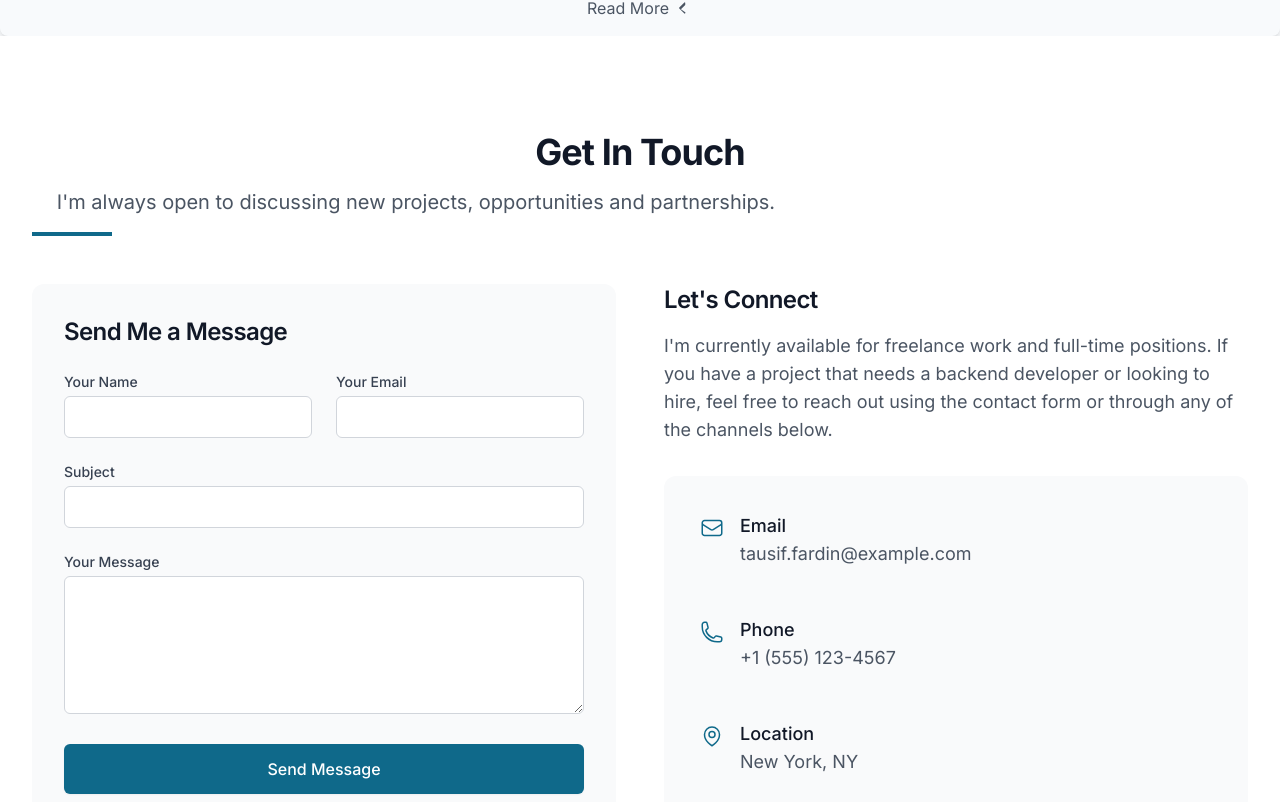
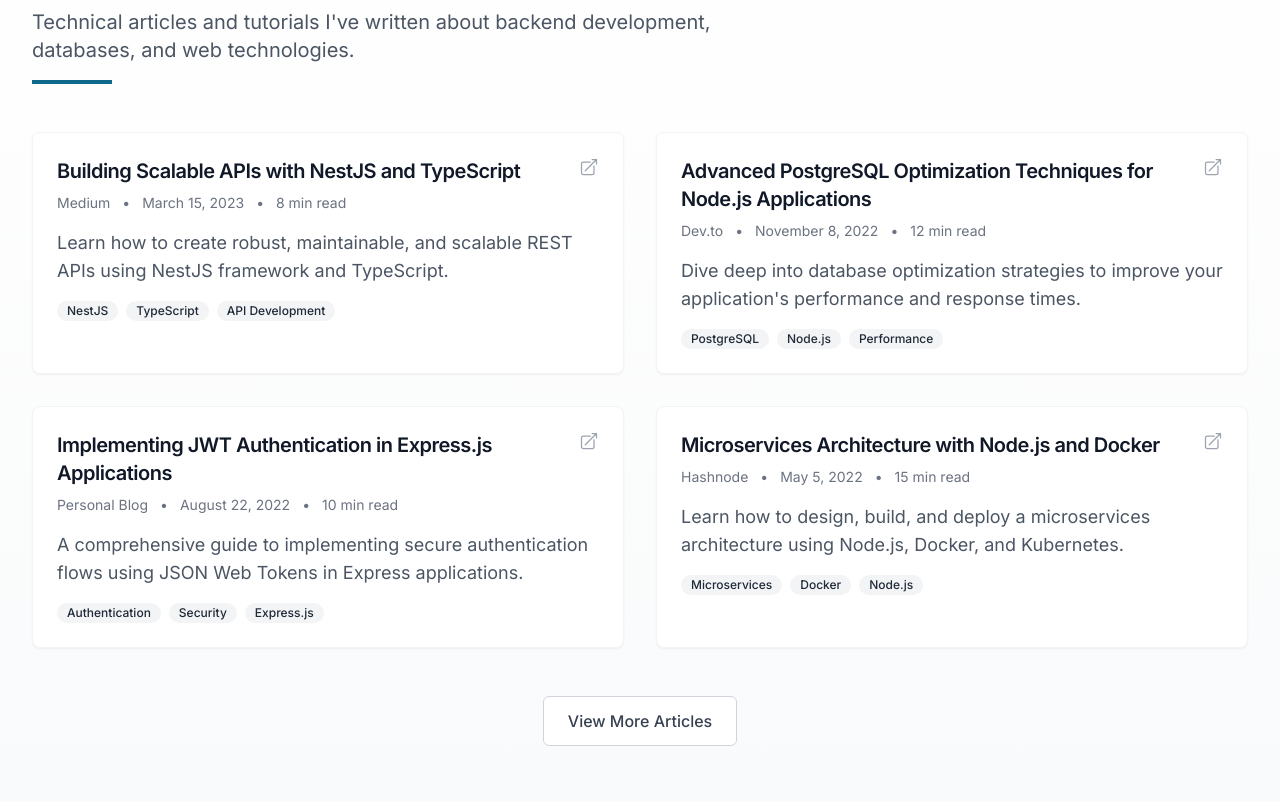
Before and after one commit to tausif-fardin/portfolio, a Next.js app: page / in a window 1280 px wide. Shown: the part 7418-8220 px from the top of the page. Built offline with nearby package versions, Linux system fonts and the light colour scheme.

Commit message:
feat: implement PublicationsSection with article display, animations, and hover effects

```diff
--- a/src/components/publications.js
+++ b/src/components/publications.js
@@ -1,17 +1,148 @@
 "use client";
-import ResearchPaperLink from "./ResearchPaperLink";
 
-const Publications = () => {
-  return (
-    <div>
-      <ResearchPaperLink
-        title="Stock Market Comparison and Analysis in Preceding and Following Pandemic
-        in Bangladesh using Machine Learning Approaches"
-        description="The main purpose of this paper is to predict the stock closing prices for two major stock exchanges in Bangladesh and compare the prediction accuracy based on before and after pandemic data. The implemented models are Autoregressive Integrated Moving Average(ARIMA) and Support Vector Machine(SVM) and Long Short-Term Memory (LSTM). Raw datasets were considered, which were collected from Dhaka Stock Exchange(DSE) and Chittagong Stock Exchange(CSE)."
-        paperUrl="https://dl.acm.org/doi/10.1145/3542954.3542993"
-      />
-    </div>
-  );
+import { useState } from "react";
+import { motion } from "framer-motion";
+import { ArrowTopRightOnSquareIcon } from "@heroicons/react/24/outline";
+import SectionTitle from "./section-title";
+
+const PublicationsSection = () => {
+    const [hoveredArticle, setHoveredArticle] = useState(null);
+
+    const articles = [
+        {
+            id: 1,
+            title: "Building Scalable APIs with NestJS and TypeScript",
+            excerpt:
+                "Learn how to create robust, maintainable, and scalable REST APIs using NestJS framework and TypeScript.",
+            platform: "Medium",
+            date: "March 15, 2023",
+            readTime: "8 min read",
+            link: "https://medium.com/@yourusername/building-scalable-apis-with-nestjs-and-typescript",
+            tags: ["NestJS", "TypeScript", "API Development"],
+        },
+        {
+            id: 2,
+            title: "Advanced PostgreSQL Optimization Techniques for Node.js Applications",
+            excerpt:
+                "Dive deep into database optimization strategies to improve your application's performance and response times.",
+            platform: "Dev.to",
+            date: "November 8, 2022",
+            readTime: "12 min read",
+            link: "https://dev.to/@yourusername/advanced-postgresql-optimization-techniques-for-nodejs-applications",
+            tags: ["PostgreSQL", "Node.js", "Performance"],
+        },
+        {
+            id: 3,
+            title: "Implementing JWT Authentication in Express.js Applications",
+            excerpt:
+                "A comprehensive guide to implementing secure authentication flows using JSON Web Tokens in Express applications.",
+            platform: "Personal Blog",
+            date: "August 22, 2022",
+            readTime: "10 min read",
+            link: "https://yourblog.com/jwt-authentication-express",
+            tags: ["Authentication", "Security", "Express.js"],
+        },
+        {
+            id: 4,
+            title: "Microservices Architecture with Node.js and Docker",
+            excerpt:
+                "Learn how to design, build, and deploy a microservices architecture using Node.js, Docker, and Kubernetes.",
+            platform: "Hashnode",
+            date: "May 5, 2022",
+            readTime: "15 min read",
+            link: "https://hashnode.com/@yourusername/microservices-architecture-with-nodejs-and-docker",
+            tags: ["Microservices", "Docker", "Node.js"],
+        },
+    ];
+
+    return (
+        <section
+            id="publications"
+            className="py-16 md:py-24 bg-gradient-to-b from-white to-gray-50 dark:from-gray-900 dark:to-gray-800"
+        >
+            <div className="container mx-auto px-4 sm:px-6 lg:px-8">
+                <SectionTitle
+                    title="Publications & Articles"
+                    subtitle="Technical articles and tutorials I've written about backend development, databases, and web technologies."
+                />
+
+                <div className="mt-12 grid grid-cols-1 md:grid-cols-2 gap-8">
+                    {articles.map((article, index) => (
+                        <motion.a
+                            key={article.id}
+                            href={article.link}
+                            target="_blank"
+                            rel="noopener noreferrer"
+                            className="block group"
+                            initial={{ opacity: 0, y: 20 }}
+                            whileInView={{ opacity: 1, y: 0 }}
+                            transition={{ duration: 0.5, delay: index * 0.1 }}
+                            viewport={{ once: true, margin: "-100px" }}
+                            onMouseEnter={() => setHoveredArticle(article.id)}
+                            onMouseLeave={() => setHoveredArticle(null)}
+                        >
+                            <div className="h-full bg-white dark:bg-gray-900 rounded-lg shadow-sm hover:shadow-md transition-all duration-300 overflow-hidden border border-gray-100 dark:border-gray-800">
+                                <div className="p-6">
+                                    <div className="flex justify-between items-start">
+                                        <h3 className="text-xl font-semibold text-gray-900 dark:text-white group-hover:text-primary transition-colors duration-200">
+                                            {article.title}
+                                        </h3>
+                                        <ArrowTopRightOnSquareIcon
+                                            className={`h-5 w-5 flex-shrink-0 ${
+                                                hoveredArticle === article.id
+                                                    ? "text-primary"
+                                                    : "text-gray-400 dark:text-gray-600"
+                                            } transition-colors duration-200`}
+                                        />
+                                    </div>
+
+                                    <div className="mt-2 flex items-center text-sm text-gray-500 dark:text-gray-400 space-x-3">
+                                        <span>{article.platform}</span>
+                                        <span>•</span>
+                                        <span>{article.date}</span>
+                                        <span>•</span>
+                                        <span>{article.readTime}</span>
+                                    </div>
+
+                                    <p className="mt-4 text-gray-600 dark:text-gray-300">
+                                        {article.excerpt}
+                                    </p>
+
+                                    <div className="mt-4 flex flex-wrap gap-2">
+                                        {article.tags.map((tag) => (
+                                            <span
+                                                key={tag}
+                                                className="inline-flex items-center px-2.5 py-0.5 rounded-full text-xs font-medium bg-gray-100 dark:bg-gray-800 text-gray-800 dark:text-gray-300"
+                                            >
+                                                {tag}
+                                            </span>
+                                        ))}
+                                    </div>
+                                </div>
+                            </div>
+                        </motion.a>
+                    ))}
+                </div>
+
+                <motion.div
+                    initial={{ opacity: 0, y: 20 }}
+                    whileInView={{ opacity: 1, y: 0 }}
+                    transition={{ duration: 0.5, delay: 0.4 }}
+                    viewport={{ once: true, margin: "-100px" }}
+                    className="mt-12 text-center"
+                >
+                    <a
+                        href="https://medium.com/@yourusername"
+                        target="_blank"
+                        rel="noopener noreferrer"
+                        className="inline-flex items-center px-6 py-3 border border-gray-300 dark:border-gray-600 text-base font-medium rounded-md text-gray-700 dark:text-gray-200 bg-white dark:bg-gray-900 hover:bg-gray-50 dark:hover:bg-gray-800 transition-colors duration-200"
+                    >
+                        View More Articles
+                    </a>
+                </motion.div>
+            </div>
+        </section>
+    );
 };
 
-export default Publications;
+export default PublicationsSection;
```
